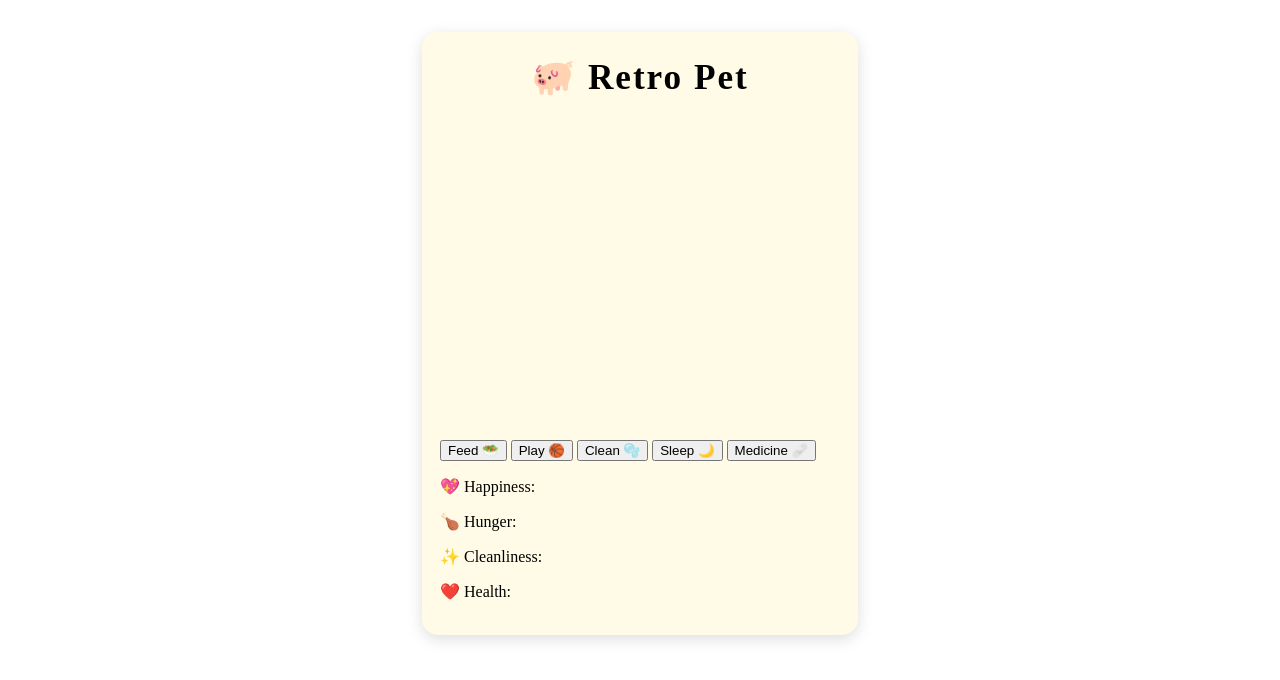
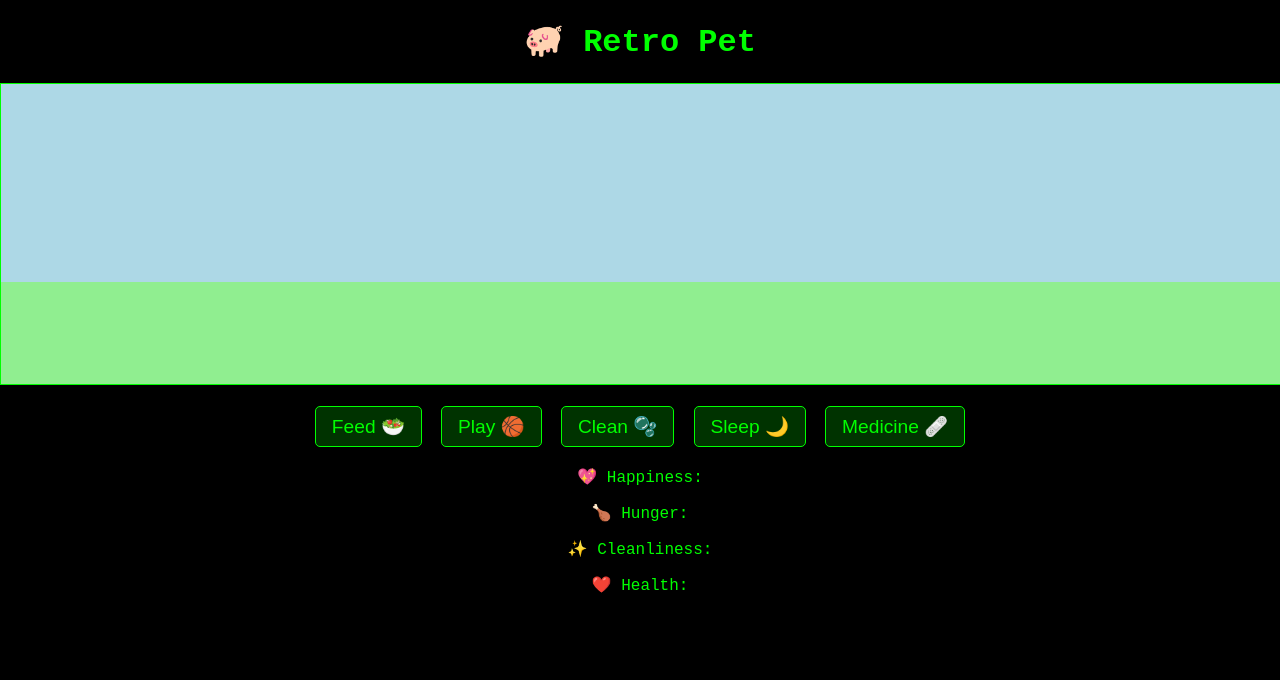
Before and after one commit to IcQby/Retro-pet-v2, a plain HTML site: page index.html in a window 1280 px wide. Drawn offline with Linux system fonts and the light colour scheme.

Commit message:
Update style.css

````diff
--- a/style.css
+++ b/style.css
@@ -1,35 +1,33 @@
-```css name=style.css
 body {
-  font-family: 'VT323', monospace;
-  background: #e6ffe6;
-  color: #222;
+  background-color: #000;  /* Black background for the body */
+  color: #0f0;
+  font-family: monospace, monospace;
+  text-align: center;
   margin: 0;
   padding: 0;
 }
 
-#app {
-  max-width: 400px;
-  margin: 32px auto;
-  background: #fffbe6;
-  border-radius: 16px;
-  box-shadow: 0 4px 16px #0002;
-  padding: 24px 18px 18px 18px;
+button {
+  font-size: 1.2rem;
+  margin: 0.3rem;
+  padding: 0.5rem 1rem;
+  background-color: #003300;
+  color: #0f0;
+  border: 1px solid #0f0;
+  cursor: pointer;
+  border-radius: 5px;
 }
 
-h1 {
-  text-align: center;
-  font-size: 2.2em;
-  margin-top: 0;
-  letter-spacing: 2px;
+button:hover {
+  background-color: #006600;
 }
 
 #pet-canvas {
   display: block;
+  margin: 0 auto 1rem auto;
   width: 100%;
   max-width: 100%;
   height: 300px;
-  margin: 0 auto 18px auto;
-  border-radius: 12px;
-  background: transparent;
+  background: linear-gradient(to bottom, #ADD8E6 0%, #ADD8E6 66%, #90EE90 66%, #90EE90 100%);
+  border: 1px solid #0f0;
 }
-```
````
